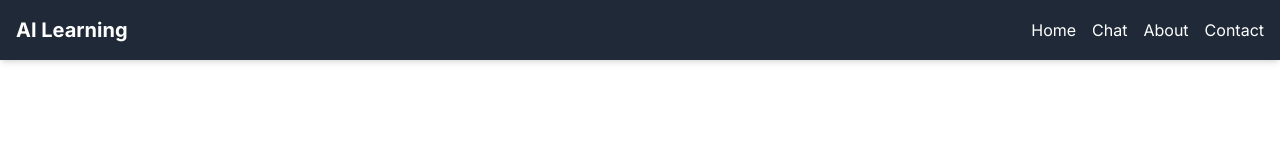
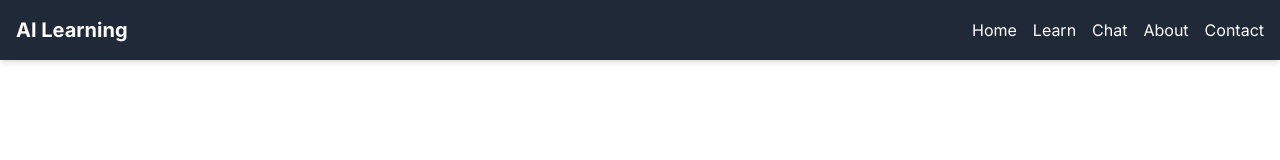
Before and after one commit to Arkaeyuh/codeAIde, a Next.js app: page / in a window 1280 px wide. Shown: the top 160 px of the page. Built offline with nearby package versions, Linux system fonts and the light colour scheme.

Commit message:
addead the learn page on the navbar

```diff
--- a/components/Navbar.tsx
+++ b/components/Navbar.tsx
@@ -19,6 +19,11 @@ export default function Navbar() {
           </Link>
         </li>
         <li>
+          <Link href="/Learn" className="text-white hover:text-blue-400">
+            Learn
+          </Link>
+        </li>
+        <li>
           <Link href="/chat" className="text-white hover:text-blue-400">
             Chat
           </Link>
```
